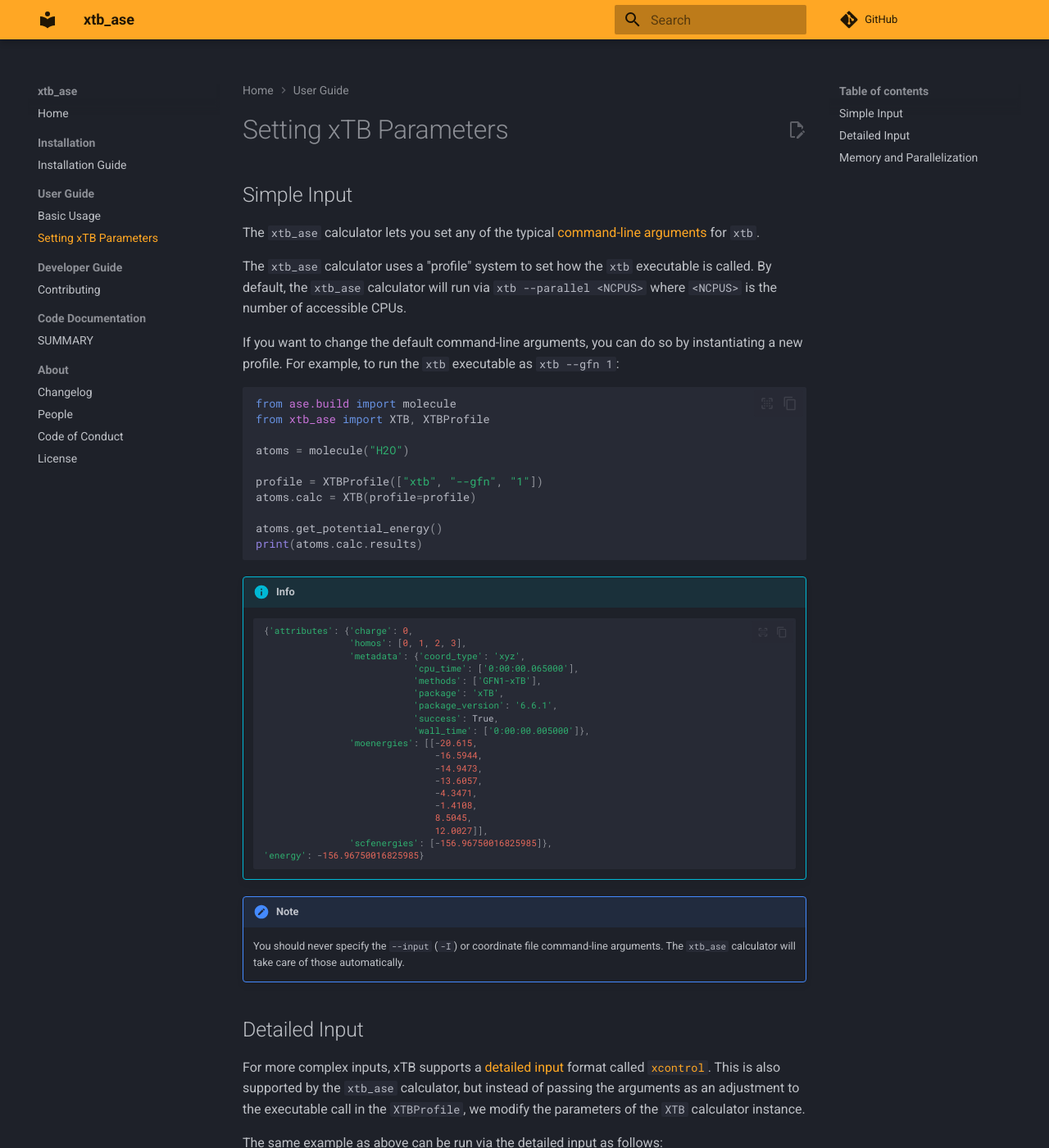
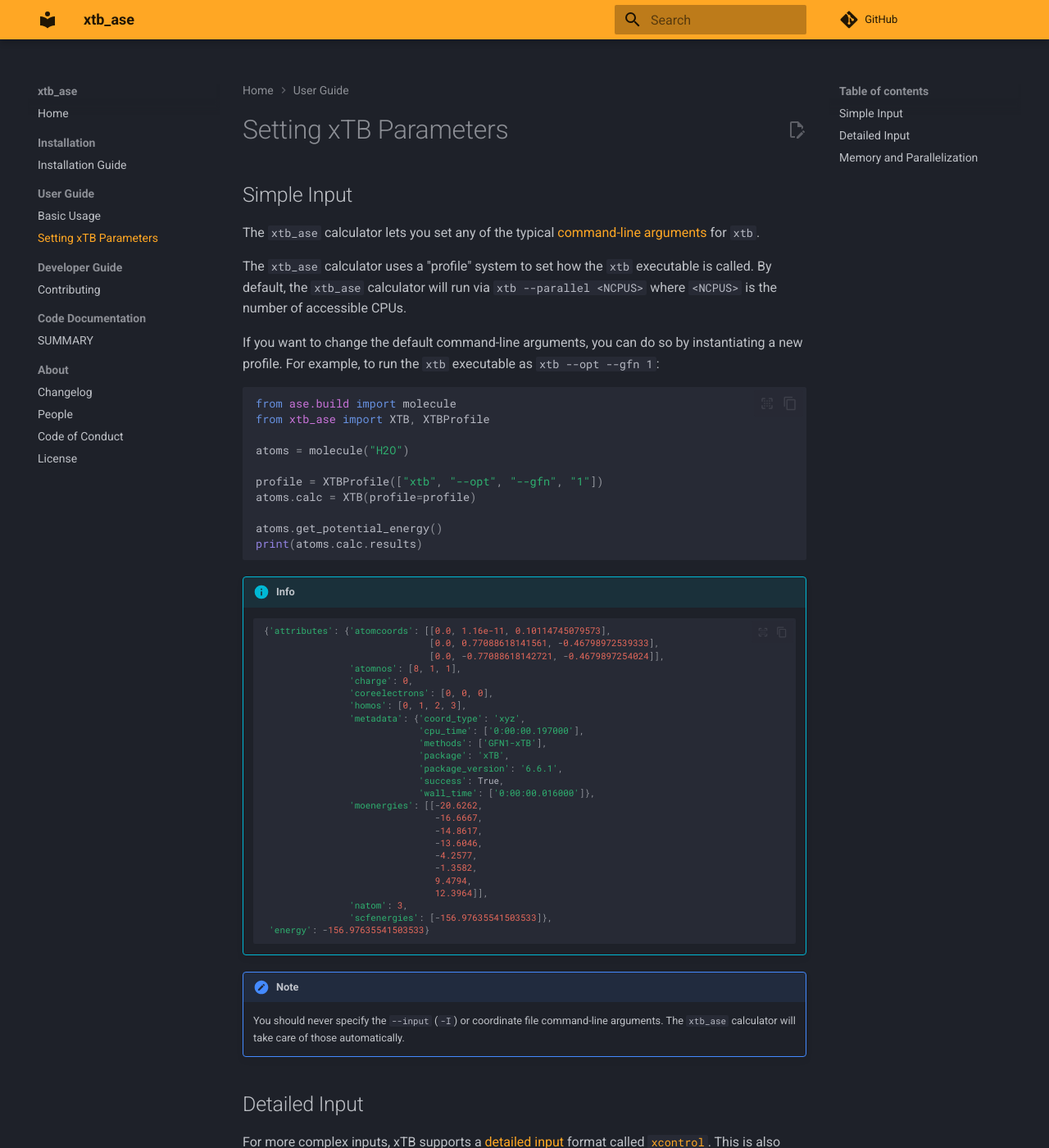
Before and after one commit to Andrew-S-Rosen/xtb_ase, an MkDocs documentation site: the page built from docs/user_guide/parameters.md, in a window 1280 px wide and 1400 px high. Shown: the whole window at 82% size. Built offline with MkDocs 1.6.1 and Material for MkDocs 9.7.7, drawn with Linux system fonts in a browser that asks for light colours; plug-ins that fetch from the network failed and are left out; comment, search, counter and statistics services are not loaded.

Commit message:
Update parameters.md

````diff
--- a/docs/user_guide/parameters.md
+++ b/docs/user_guide/parameters.md
@@ -6,7 +6,7 @@ The `xtb_ase` calculator lets you set any of the typical [command-line arguments
 
 The `xtb_ase` calculator uses a "profile" system to set how the `xtb` executable is called. By default, the `xtb_ase` calculator will run via `xtb --parallel <NCPUS>` where `<NCPUS>` is the number of accessible CPUs.
 
-If you want to change the default command-line arguments, you can do so by instantiating a new profile. For example, to run the `xtb` executable as `xtb --gfn 1`:
+If you want to change the default command-line arguments, you can do so by instantiating a new profile. For example, to run the `xtb` executable as `xtb --opt --gfn 1`:
 
 ```python
 from ase.build import molecule
@@ -14,7 +14,7 @@ from xtb_ase import XTB, XTBProfile
 
 atoms = molecule("H2O")
 
-profile = XTBProfile(["xtb", "--gfn", "1"])
+profile = XTBProfile(["xtb", "--opt", "--gfn", "1"])
 atoms.calc = XTB(profile=profile)
 
 atoms.get_potential_energy()
@@ -24,25 +24,31 @@ print(atoms.calc.results)
 !!! Info
 
     ```python
-    {'attributes': {'charge': 0,
+    {'attributes': {'atomcoords': [[0.0, 1.16e-11, 0.10114745079573],
+                                   [0.0, 0.77088618141561, -0.46798972539333],
+                                   [0.0, -0.77088618142721, -0.4679897254024]],
+                    'atomnos': [8, 1, 1],
+                    'charge': 0,
+                    'coreelectrons': [0, 0, 0],
                     'homos': [0, 1, 2, 3],
                     'metadata': {'coord_type': 'xyz',
-                                'cpu_time': ['0:00:00.065000'],
-                                'methods': ['GFN1-xTB'],
-                                'package': 'xTB',
-                                'package_version': '6.6.1',
-                                'success': True,
-                                'wall_time': ['0:00:00.005000']},
-                    'moenergies': [[-20.615,
-                                    -16.5944,
-                                    -14.9473,
-                                    -13.6057,
-                                    -4.3471,
-                                    -1.4108,
-                                    8.5045,
-                                    12.0027]],
-                    'scfenergies': [-156.96750016825985]},
-    'energy': -156.96750016825985}
+                                 'cpu_time': ['0:00:00.197000'],
+                                 'methods': ['GFN1-xTB'],
+                                 'package': 'xTB',
+                                 'package_version': '6.6.1',
+                                 'success': True,
+                                 'wall_time': ['0:00:00.016000']},
+                    'moenergies': [[-20.6262,
+                                    -16.6667,
+                                    -14.8617,
+                                    -13.6046,
+                                    -4.2577,
+                                    -1.3582,
+                                    9.4794,
+                                    12.3964]],
+                    'natom': 3,
+                    'scfenergies': [-156.97635541503533]},
+     'energy': -156.97635541503533}
     ```
 
 !!! Note
````
